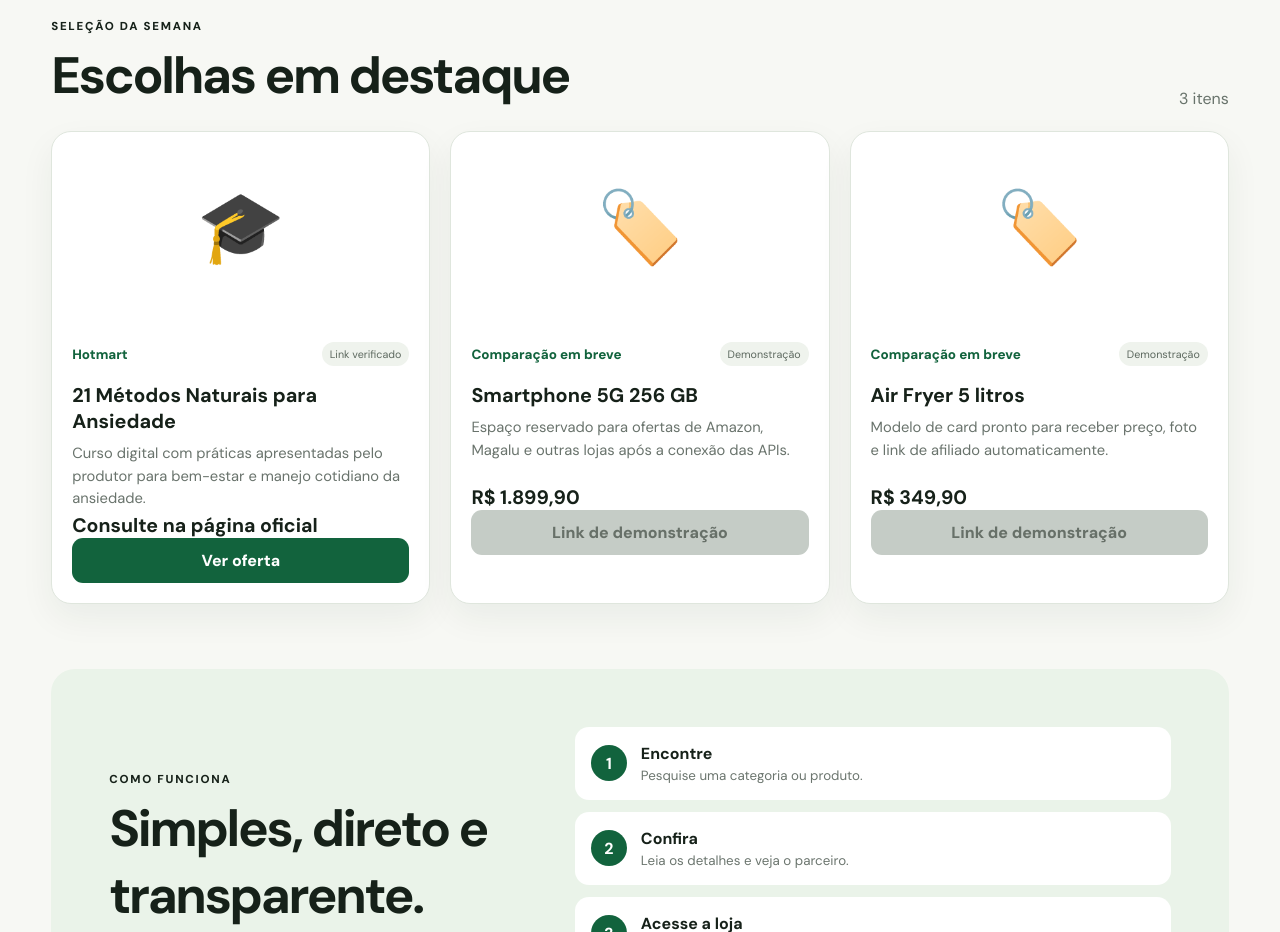
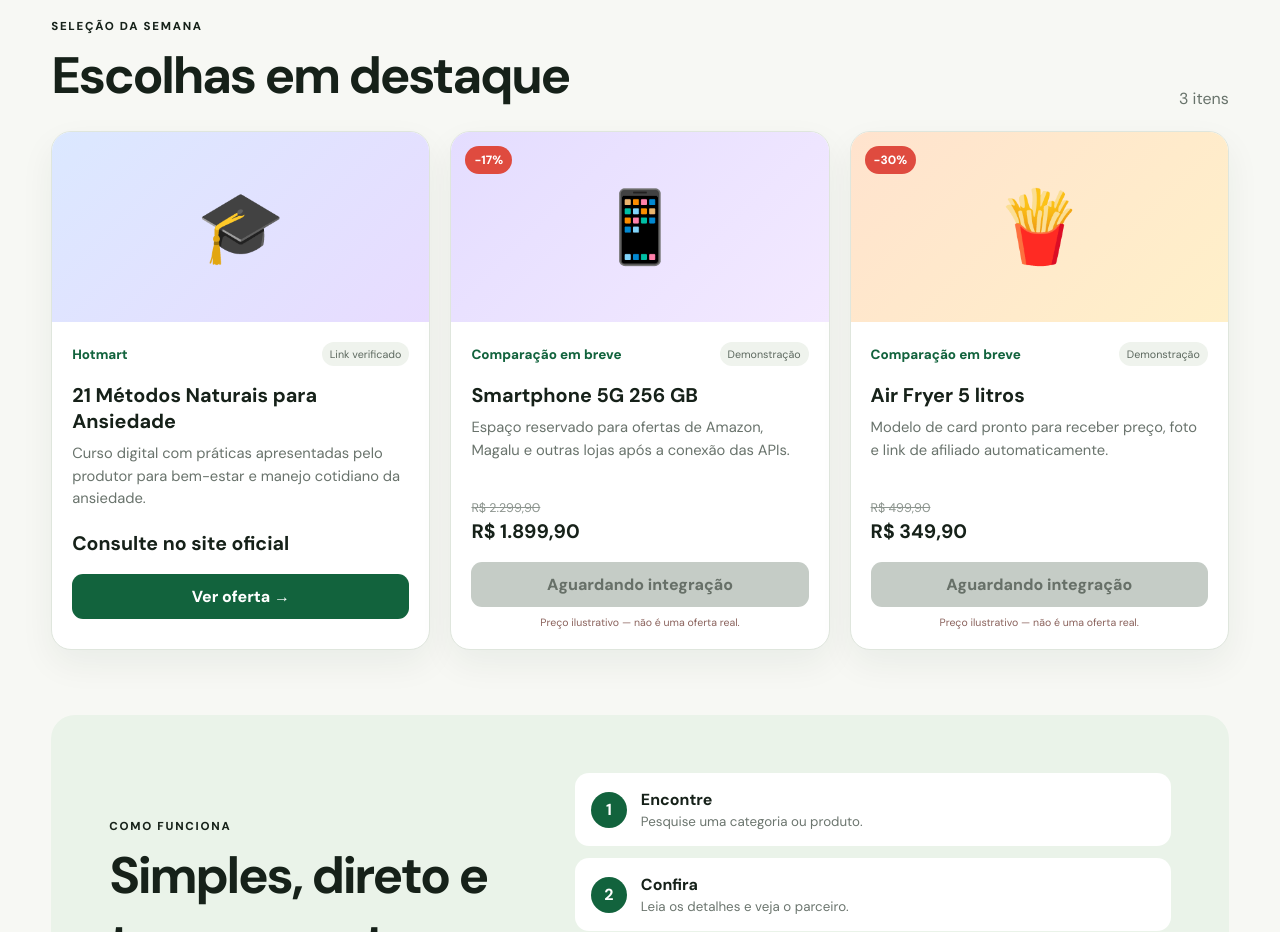
Before and after one commit to JulioVPR110997/achou-preco-bom, a React (Vite) app: page / in a window 1280 px wide. Shown: the part 1020-1952 px from the top of the page. Built offline with nearby package versions, Linux system fonts and the light colour scheme.

Commit message:
Evoluir home, categorias e catálogo

```diff
--- a/src/componentes/CardProduto.jsx
+++ b/src/componentes/CardProduto.jsx
@@ -1,19 +1,19 @@
-function formatarPreco(preco) {
-  if (preco === null) return "Consulte na página oficial";
-
-  return preco.toLocaleString("pt-BR", {
-    style: "currency",
-    currency: "BRL",
-  });
+function moeda(valor) {
+  if (valor === null) return "Consulte no site oficial";
+  return valor.toLocaleString("pt-BR", { style: "currency", currency: "BRL" });
 }
 
 export default function CardProduto({ produto }) {
   const linkDisponivel = produto.link !== "#";
+  const desconto = produto.precoAnterior && produto.preco
+    ? Math.round((1 - produto.preco / produto.precoAnterior) * 100)
+    : null;
 
   return (
     <article className="card-produto">
-      <div className="capa-produto" aria-hidden="true">
-        {produto.loja === "Hotmart" ? "🎓" : "🏷️"}
+      <div className={`capa-produto ${produto.cor || "verde"}`}>
+        {desconto && <span className="desconto">-{desconto}%</span>}
+        <span aria-hidden="true">{produto.icone || "🏷️"}</span>
       </div>
       <div className="conteudo-card">
         <div className="linha-card">
@@ -22,7 +22,10 @@ export default function CardProduto({ produto }) {
         </div>
         <h3>{produto.nome}</h3>
         <p>{produto.descricao}</p>
-        <strong className="preco">{formatarPreco(produto.preco)}</strong>
+        <div className="bloco-preco">
+          {produto.precoAnterior && <del>{moeda(produto.precoAnterior)}</del>}
+          <strong className="preco">{moeda(produto.preco)}</strong>
+        </div>
         <a
           className={`botao-oferta ${!linkDisponivel ? "desativado" : ""}`}
           href={produto.link}
@@ -31,8 +34,9 @@ export default function CardProduto({ produto }) {
           aria-disabled={!linkDisponivel}
           onClick={(evento) => !linkDisponivel && evento.preventDefault()}
         >
-          {linkDisponivel ? "Ver oferta" : "Link de demonstração"}
+          {linkDisponivel ? "Ver oferta →" : "Aguardando integração"}
         </a>
+        {produto.demonstracao && <small className="nota-demo">Preço ilustrativo — não é uma oferta real.</small>}
       </div>
     </article>
   );
```
